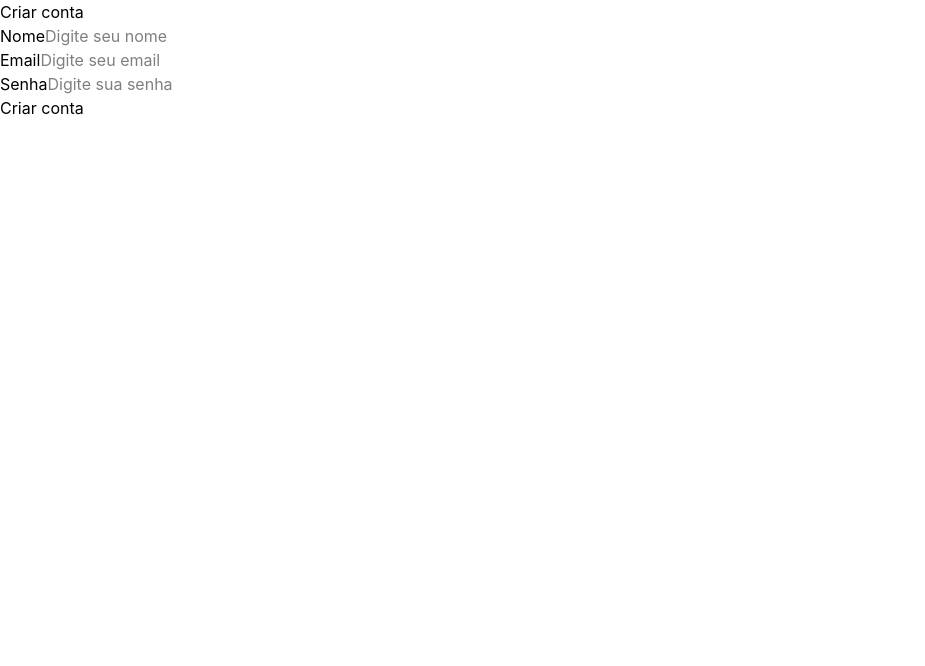
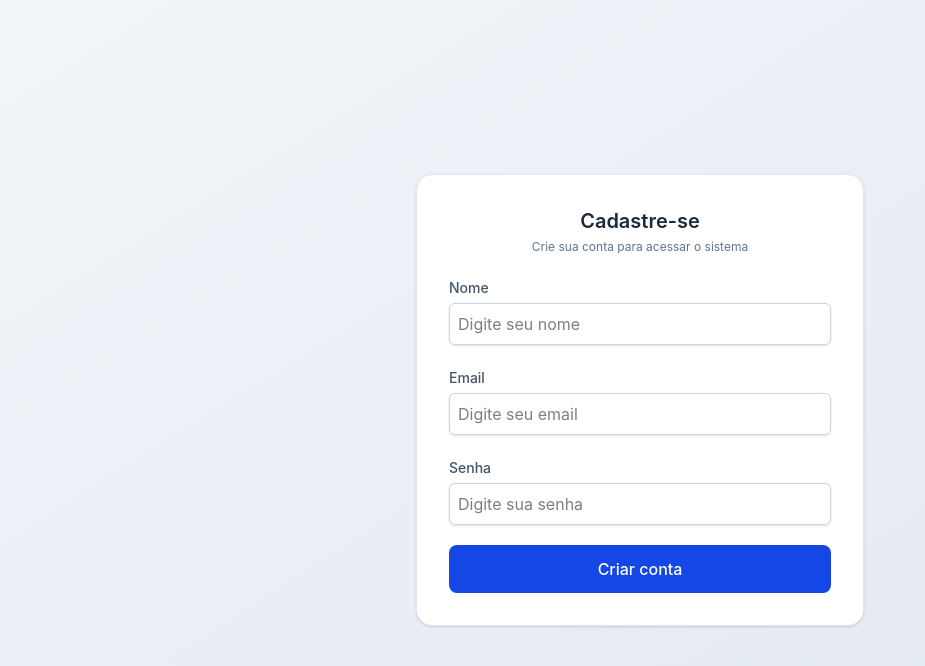
Before and after one commit to joaovitorgomes14/Porta-Voz, a React (Vite) app in the folder front-end/: page /signup in a window 1280 px wide. Shown: the top 666 px of the page, without its empty margins (0-925 px from the left). Built offline with nearby package versions, Linux system fonts and the light colour scheme.

Commit message:
Create initial signup page layout

```diff
--- a/front-end/src/pages/signup.jsx
+++ b/front-end/src/pages/signup.jsx
@@ -4,9 +4,11 @@ function Signup() {
   const [name, setName] = useState("");
   const [email, setEmail] = useState("");
   const [password, setPassword] = useState("");
+  const [isLoading, setIsLoading] = useState(false);
 
   function handleSubmit(event) {
     event.preventDefault();
+    setIsLoading(true);
 
     console.log("Nome:", name);
     console.log("Email:", email);
@@ -16,12 +18,18 @@ function Signup() {
   }
 
   return (
-    <div>
-      <h1>Criar conta</h1>
+    <div className="h-screen flex justify-center items-center bg-linear-to-br from-slate-100 to-slate-200 px-4">
 
-      <form action="#" onSubmit={handleSubmit}>
+
+      <form action="#" onSubmit={handleSubmit} className="bg-white border border-slate-200 p-8 rounded-2xl shadow-sm w-full flex flex-col gap-5 max-w-md">
+        <div className="text-center">
+          <h1 className="text-xl font-semibold text-slate-800">Cadastre-se</h1>
+          <p className="text-xs text-slate-500 mt-1">Crie sua conta para acessar o sistema</p>
+        </div>
         <div>
-          <label htmlFor="name">Nome</label>
+          <label htmlFor="name" className="text-sm font-medium text-slate-600">
+            Nome
+          </label>
           <input
             type="text"
             id="name"
@@ -29,11 +37,14 @@ function Signup() {
             value={name}
             onChange={(e) => setName(e.target.value)}
             placeholder="Digite seu nome"
+            className="mt-1 block w-full border border-slate-300 rounded-md shadow-sm p-2 focus:ring-blue-500 focus:border-blue-500 hover:scale-[1.02] active:scale-[0.98] disabled:opacity-60 disabled:cursor-not-allowed"
           />
         </div>
 
         <div>
-          <label htmlFor="email">Email</label>
+          <label htmlFor="email" className="text-sm font-medium text-slate-600">
+            Email
+          </label>
           <input
             type="email"
             id="email"
@@ -41,11 +52,14 @@ function Signup() {
             value={email}
             onChange={(e) => setEmail(e.target.value)}
             placeholder="Digite seu email"
+            className="mt-1 block w-full border border-slate-300 rounded-md shadow-sm p-2 focus:ring-blue-500 focus:border-blue-500 hover:scale-[1.02] active:scale-[0.98] disabled:opacity-60 disabled:cursor-not-allowed"
           />
         </div>
 
         <div>
-          <label htmlFor="password">Senha</label>
+          <label htmlFor="password" className="text-sm font-medium text-slate-600">
+            Senha
+          </label>
           <input
             type="password"
             id="password"
@@ -53,10 +67,13 @@ function Signup() {
             value={password}
             onChange={(e) => setPassword(e.target.value)}
             placeholder="Digite sua senha"
+            className="mt-1 block w-full border border-slate-300 rounded-md shadow-sm p-2 focus:ring-blue-500 focus:border-blue-500 hover:scale-[1.02] active:scale-[0.98] disabled:opacity-60 disabled:cursor-not-allowed"
           />
         </div>
 
-        <button type="submit">Criar conta</button>
+        <button type="submit" disabled={isLoading} aria-busy={isLoading} className="bg-blue-700 text-white p-3 rounded-lg font-medium transition-all duration-200 hover:bg-blue-800 hover:scale-[1.02] active:scale-[0.98] disabled:opacity-60 disabled:cursor-not-allowed flex items-center justify-center gap-2">
+          Criar conta
+        </button>
       </form>
     </div>
   );
```
